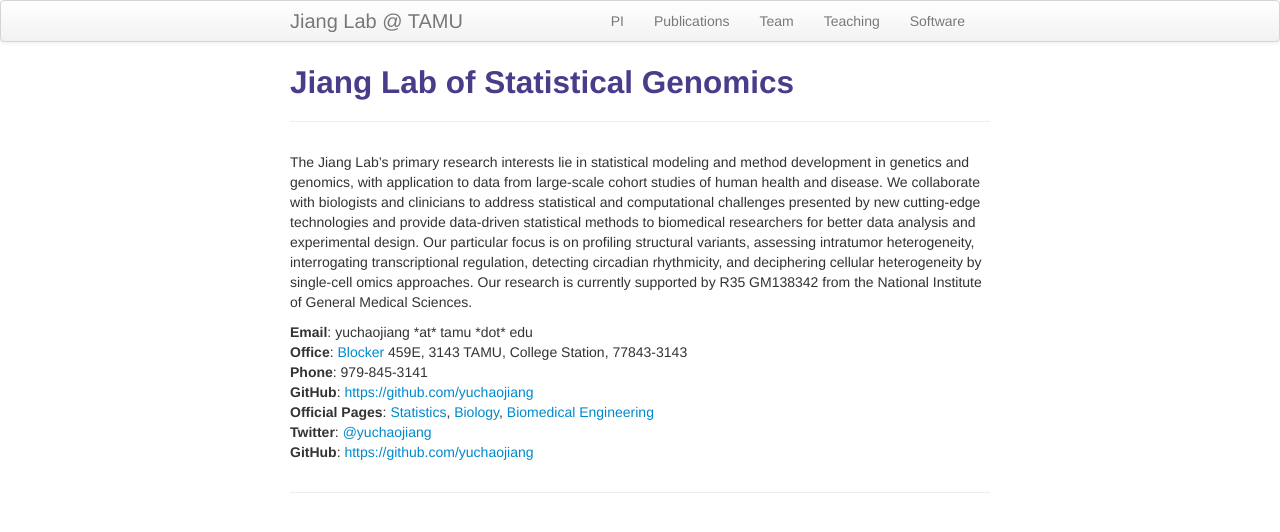
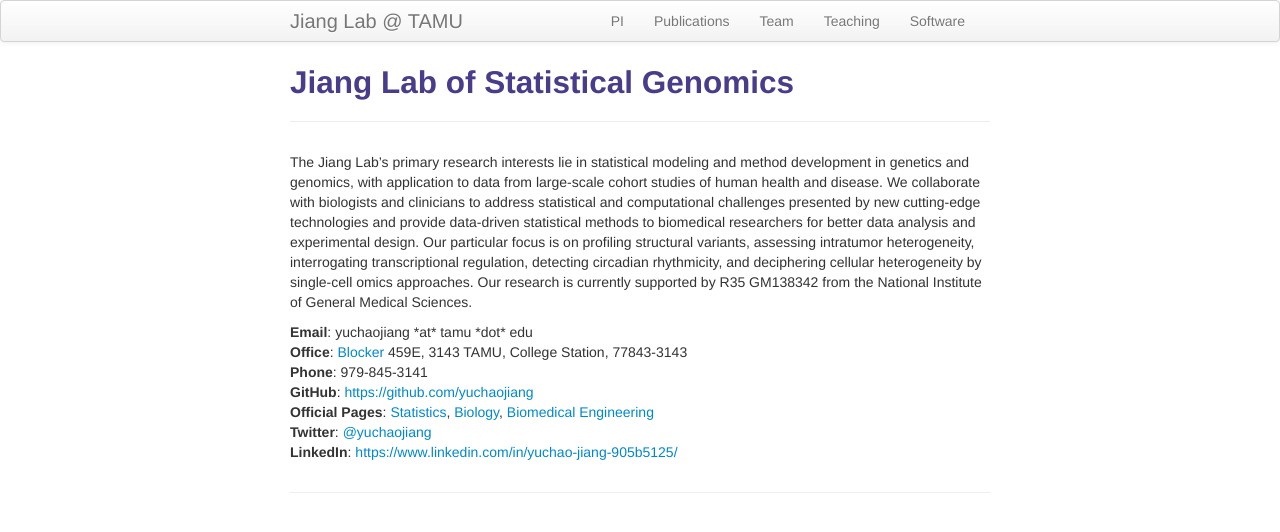
Before and after one commit to yuchaojiang/yuchaojiang.github.io, a Jekyll site: the page built from index.md, in a window 1280 px wide. Shown: the top 532 px of the page. Built offline with Jekyll 4.4.1, drawn with Linux system fonts in a browser that asks for light colours.

Commit message:
Update index.md

```diff
--- a/index.md
+++ b/index.md
@@ -13,6 +13,6 @@ The Jiang Lab’s primary research interests lie in statistical modeling and met
             <b>GitHub</b>: <a href="https://github.com/yuchaojiang">https://github.com/yuchaojiang</a><br/>
             <b>Official Pages</b>: <a href="https://artsci.tamu.edu/statistics/contact/profiles/yuchao-jiang.html">Statistics</a>, <a href="https://www.bio.tamu.edu/faculty-page-yuchao-jiang/">Biology</a>, <a href="https://engineering.tamu.edu/biomedical/profiles/jiang-yuchao.html">Biomedical Engineering</a><br/>
             <b>Twitter</b>: <a href="https://twitter.com/yuchaojiang">@yuchaojiang</a><br/>
-            <b>GitHub</b>: <a href="https://github.com/yuchaojiang">https://github.com/yuchaojiang</a><br/>
+            <b>LinkedIn</b>: <a href="https://www.linkedin.com/in/yuchao-jiang-905b5125/">https://www.linkedin.com/in/yuchao-jiang-905b5125/</a><br/>
     </div>
 </div>
```
